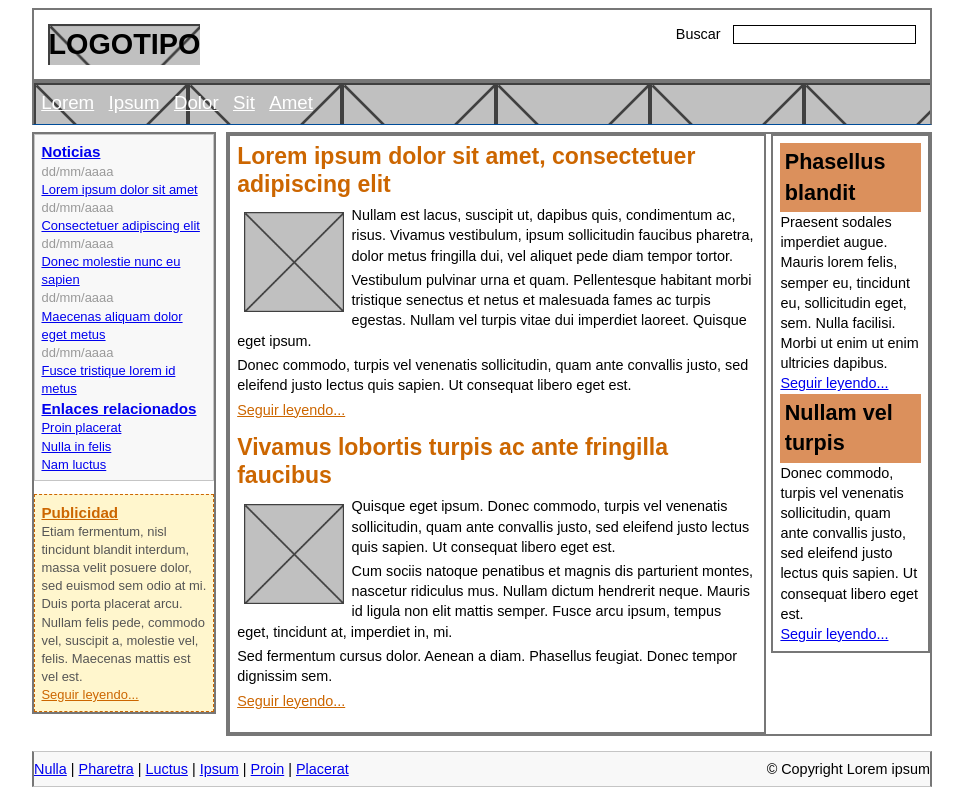
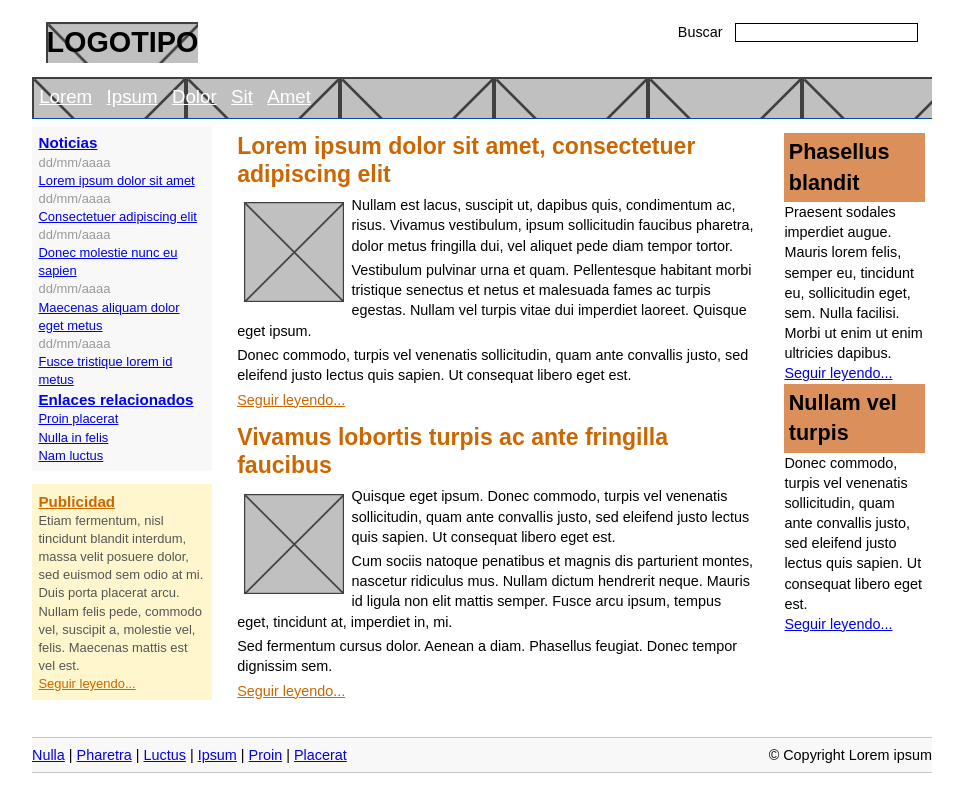
Before and after one commit to colidom/DIW, a plain HTML site: page Ejercicio2/index.html in a window 1280 px wide. Shown: the whole page, without its empty margins (158-1121 px from the left). Drawn offline with Linux system fonts and the light colour scheme.

Commit message:
Quitado borde en todas las etiquetas

```diff
--- a/Ejercicio2/assets/css/index.css
+++ b/Ejercicio2/assets/css/index.css
@@ -42,7 +42,15 @@
 }
 
 /* 8. Eliminar el borde gris por defecto de todos los elementos */
-* {
+#cabecera,
+#menu,
+#lateral,
+#lateral #noticias,
+#lateral #publicidad,
+#contenido,
+#contenido #principal,
+#contenido #secundario,
+#pie {
     border: none;
 }
 
```
